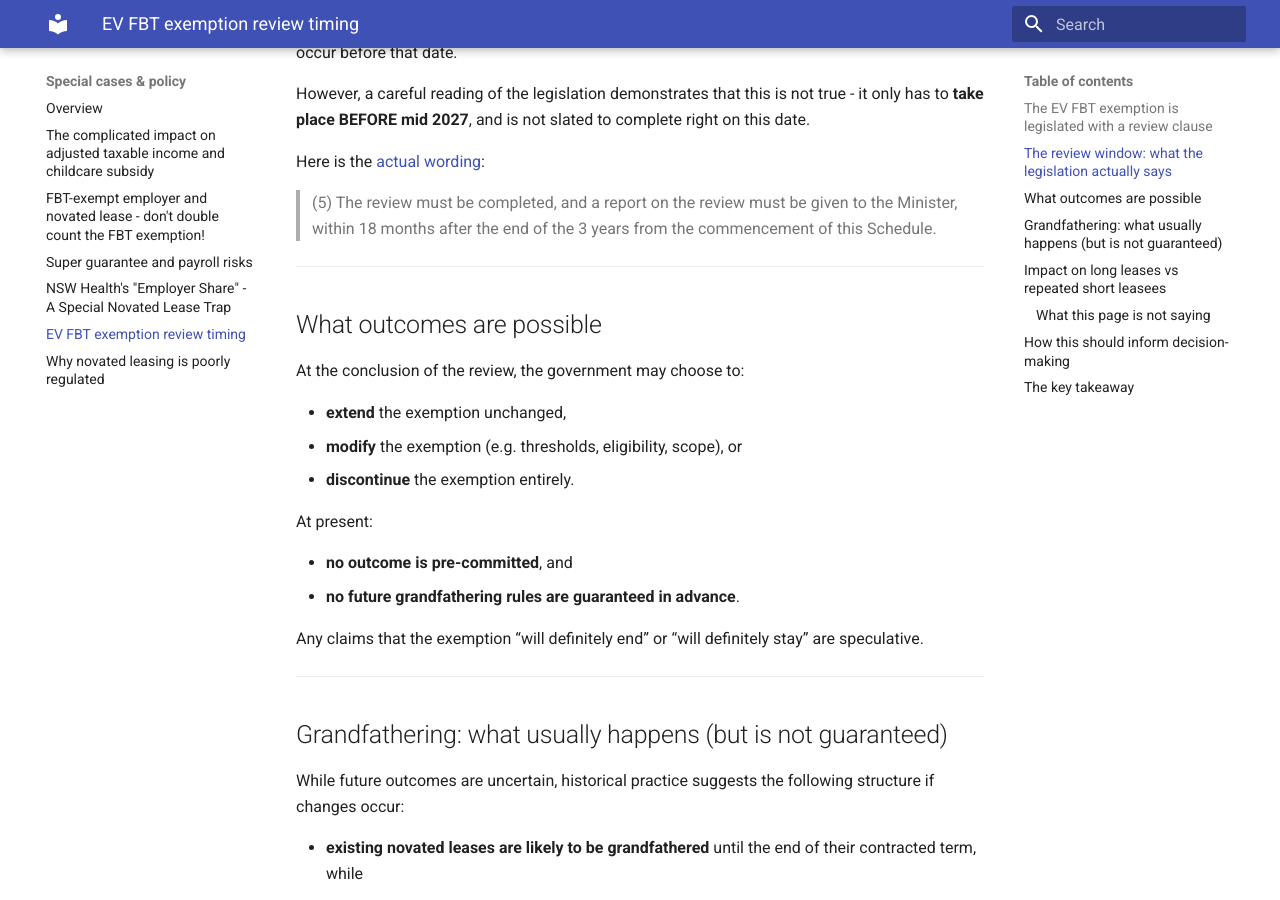
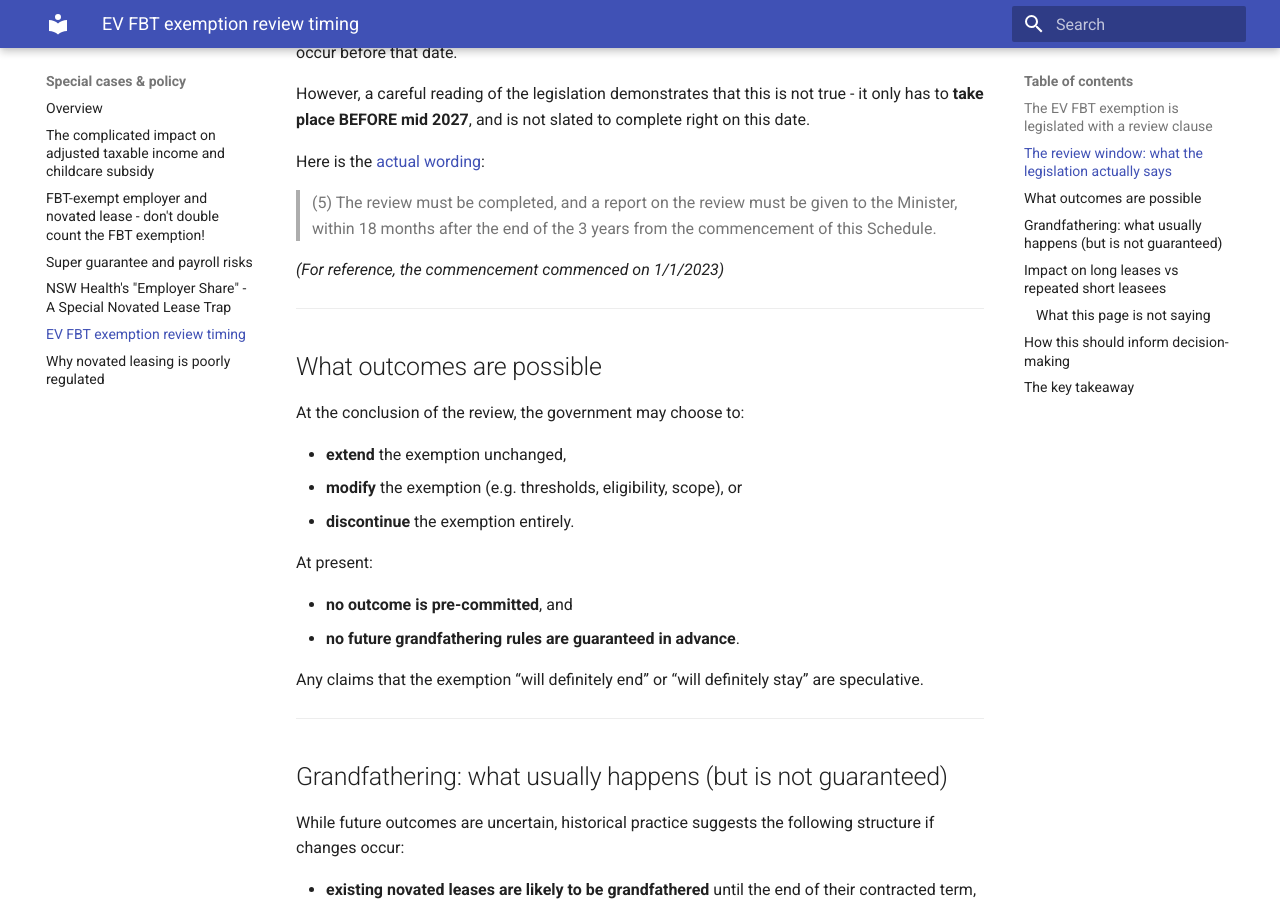
Before and after one commit to novatedlease/novatedlease.github.io, an MkDocs documentation site: the page built from docs/special-and-policy/ev-fbt-exemption-review-timing.md, in a window 1280 px wide and 900 px high, scrolled down 1268 px. Built offline with MkDocs 1.6.1 and Material for MkDocs 9.7.7, drawn with Linux system fonts in a browser that asks for light colours.

Commit message:
minor wording

```diff
--- a/docs/special-and-policy/ev-fbt-exemption-review-timing.md
+++ b/docs/special-and-policy/ev-fbt-exemption-review-timing.md
@@ -47,6 +47,7 @@ Here is the [actual wording](https://parlinfo.aph.gov.au/parlInfo/search/display
 
 > (5)       The review must be completed, and a report on the review must be given to the Minister, within 18 months after the end of the 3 years from the commencement of this Schedule.
 
+*(For reference, the commencement commenced on 1/1/2023)*
 
 ---
 
```
